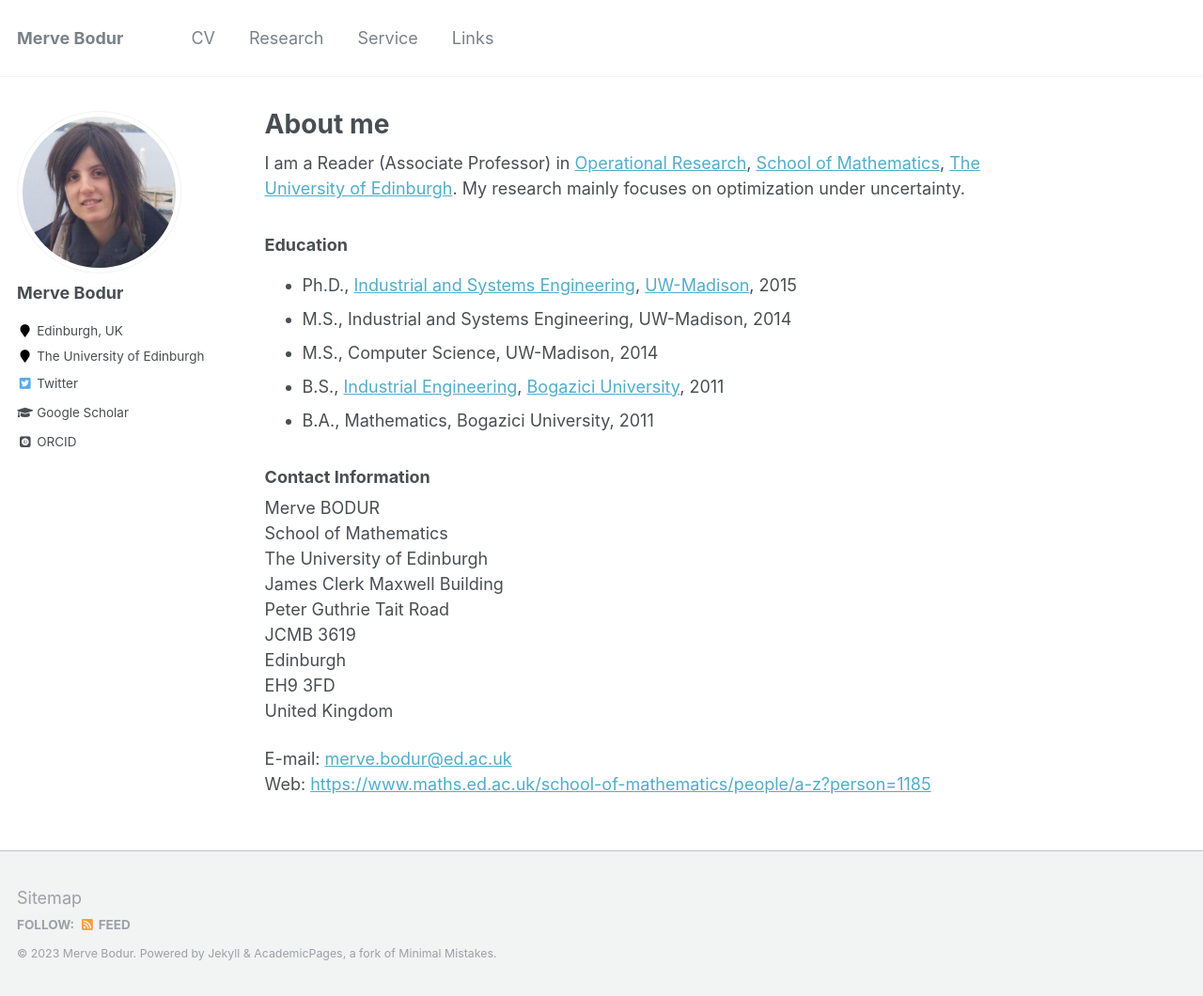
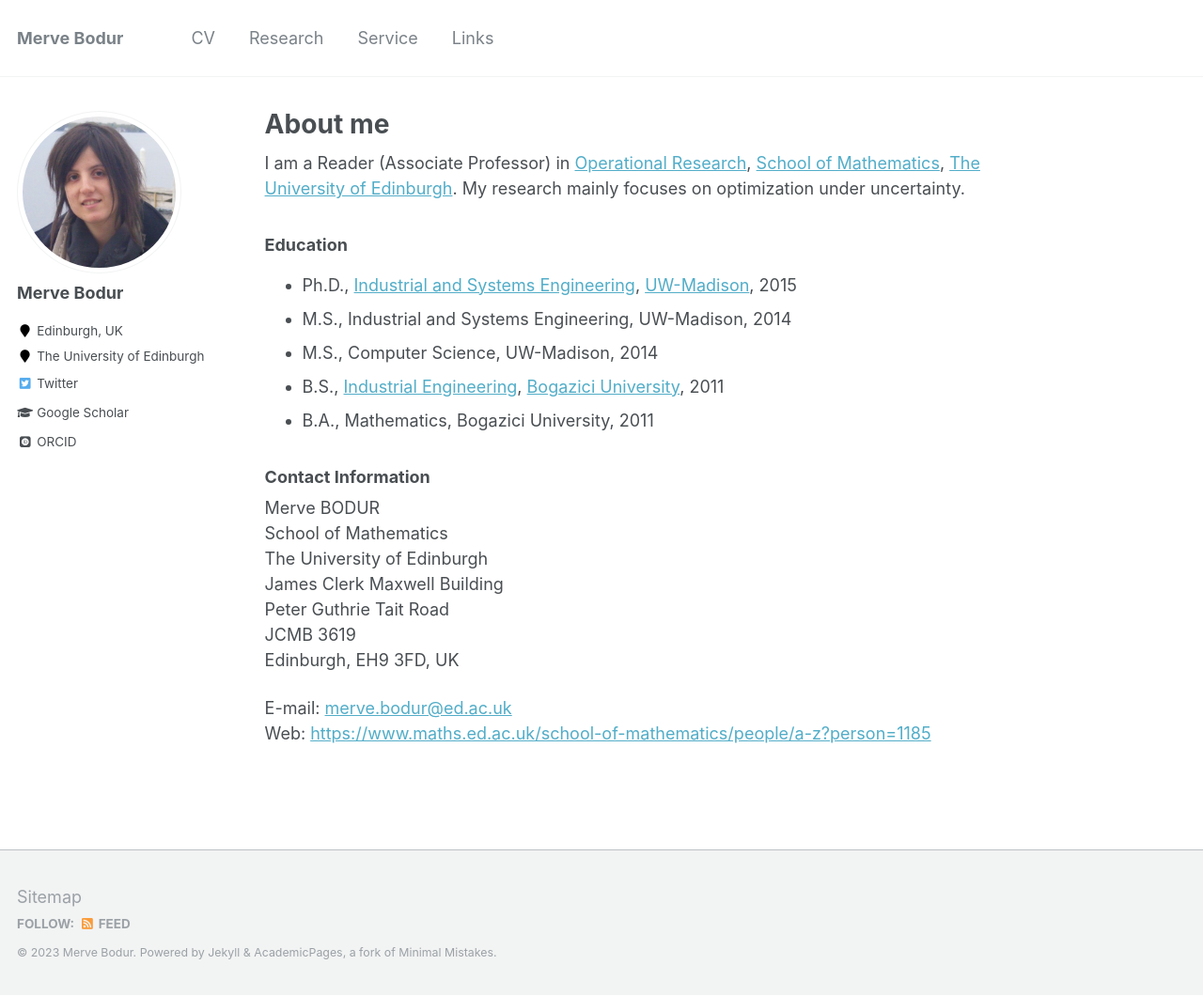
Before and after one commit to mervebodur/mervebodur.github.io, a Jekyll site: the page built from _pages/about.md, in a window 1280 px wide and 1060 px high. Shown: the whole window at 94% size. Built offline with Jekyll 4.4.1, drawn with Linux system fonts in a browser that asks for light colours; some web fonts are replaced.

Commit message:
Update about.md

```diff
--- a/_pages/about.md
+++ b/_pages/about.md
@@ -23,9 +23,7 @@ The University of Edinburgh\
 James Clerk Maxwell Building\
 Peter Guthrie Tait Road\
 JCMB 3619\
-Edinburgh\
-EH9 3FD\
-United Kingdom
+Edinburgh, EH9 3FD, UK
 
 E-mail: [merve.bodur@ed.ac.uk](merve.bodur@ed.ac.uk)\
 Web: [https://www.maths.ed.ac.uk/school-of-mathematics/people/a-z?person=1185](https://www.maths.ed.ac.uk/school-of-mathematics/people/a-z?person=1185)
```
